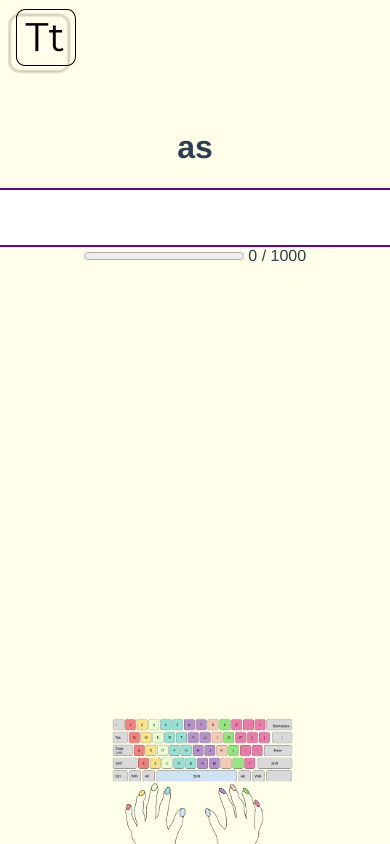
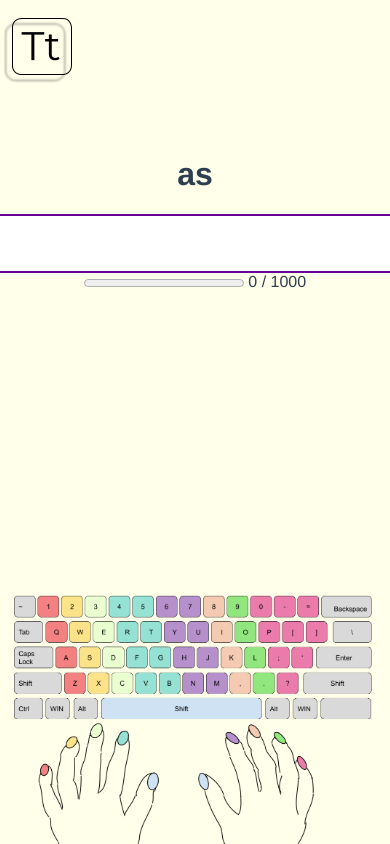
Before and after one commit to rlshepherd/learn-typing, a Vue app: page / in a window 390 px wide. Shown: the top 844 px of the page. Built offline with nearby package versions, Linux system fonts and the light colour scheme.

Commit message:
make main input responsive

```diff
--- a/src/App.vue
+++ b/src/App.vue
@@ -124,9 +124,9 @@ body {
   background-color: #ffffea;
 }
 .logo-box {
-  display: flex;
-  flex-direction: row;
-  justify-content: left;
-  width: 100%;
+  position: absolute;
+  width: 8%;
+  top: 2%;
+  left: 1%;
 }
 </style>
--- a/src/components/TypingHint.vue
+++ b/src/components/TypingHint.vue
@@ -56,8 +56,7 @@ export default {
 </script>
 <style scoped>
 .typing-hint {
-    padding-left: 20px;
-    width: 50%;
+    width: 70%;
     display: flex;
     flex-shrink: 0;
     justify-content: center;
@@ -66,8 +65,8 @@ export default {
     position: absolute;
     bottom: 0;
     max-width: 100%;
-    width: inherit;
-    padding-left: 1%;
+    padding-left: 3%;
+    max-height: 55%;
 }
 .hintfade-leave-active, .nohintfade-enter-active {
   transition: opacity 0.5s;
--- a/src/components/WordCard.vue
+++ b/src/components/WordCard.vue
@@ -80,6 +80,10 @@ export default {
 
 /* TODO make animation duration a global variable shared between CSS and JS */
 
+.word-card {
+    margin-top: 15vh;
+}
+
 #mainInput {
     border-radius: 25px;
     border: 2px solid #609;
```
